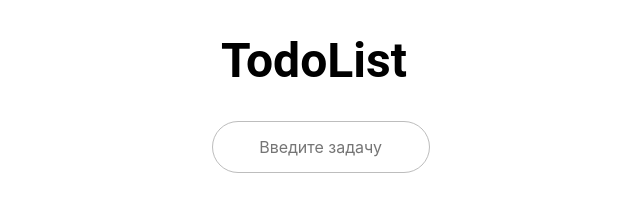
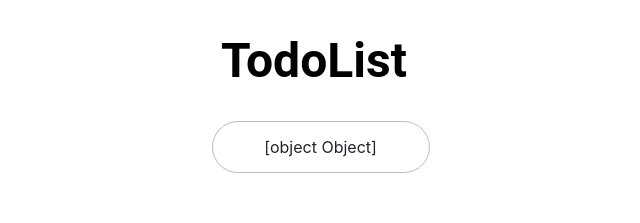
Before and after one commit to Zeraku-silent/to-do, a React (Create React App) app: page / in a window 1280 px wide. Shown: the top 223 px of the page, without its empty margins (326-966 px from the left). Built offline with nearby package versions, Linux system fonts and the light colour scheme.

Commit message:
Small changes

```diff
--- a/src/components/Input/Input.jsx
+++ b/src/components/Input/Input.jsx
@@ -1,9 +1,22 @@
 import { StyledInput } from "./Input.styles";
+import { useState } from "react";
 
-export const Input = () => {
+export const Input = ({ addTodo }) => {
+  const [value, setValue] = useState("");
+
+  const handleSubmit = (e) => {
+    if (e.code === "Enter" && value.trim()) {
+      addTodo(value.trim());
+    }
+  };
   return (
     <div>
-      <StyledInput placeholder="Введите задачу"></StyledInput>
+      <StyledInput
+        type="text"
+        value={{ value }}
+        onChange={(e) => setValue(e.target.value)}
+        onKeyDown={handleSubmit}
+      ></StyledInput>
     </div>
   );
 };
--- a/src/components/List/Title/List/List.jsx
+++ b/src/components/List/Title/List/List.jsx
@@ -15,7 +15,7 @@ export const List = () => {
 
   return (
     <div>
-      <Input />
+      <Input addTodo={addTodo} />
       <TasksList>
         {tasks.map((item) => (
           <Task task={item} key={item.id} />
```
